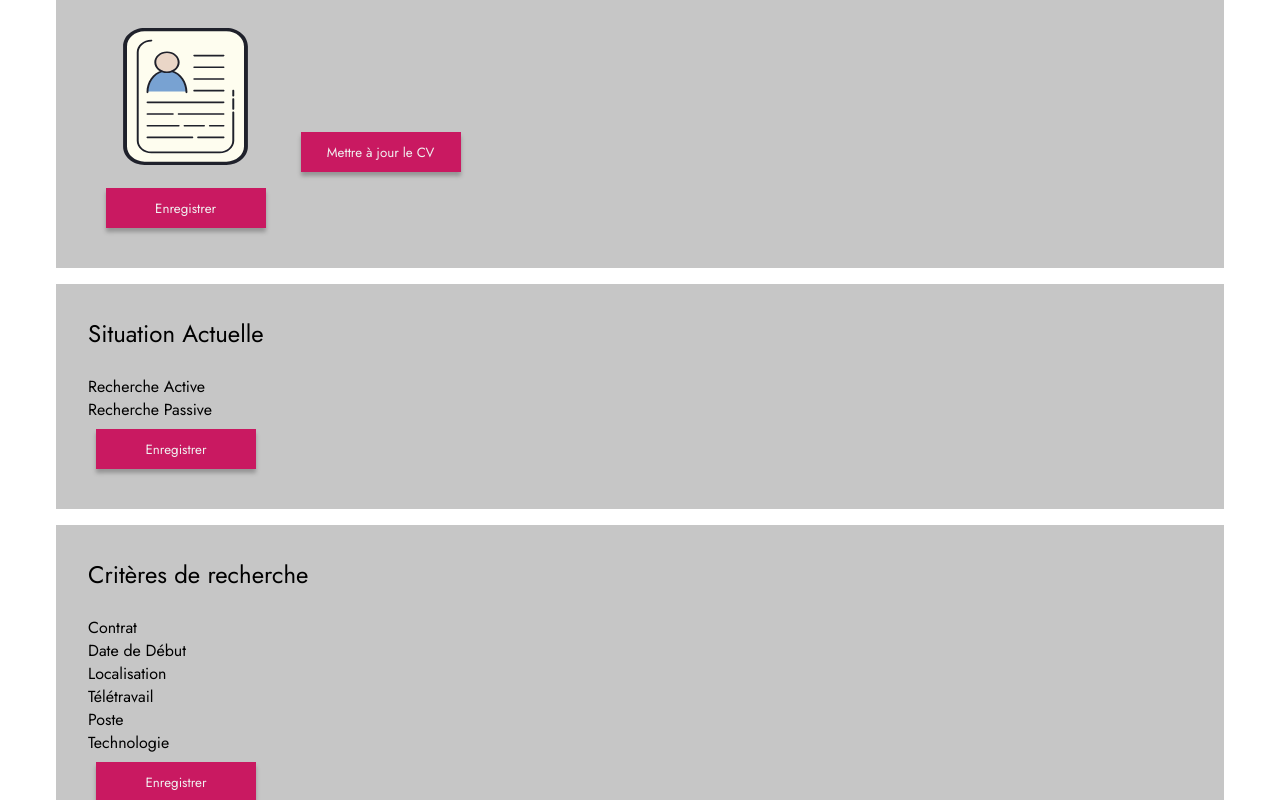
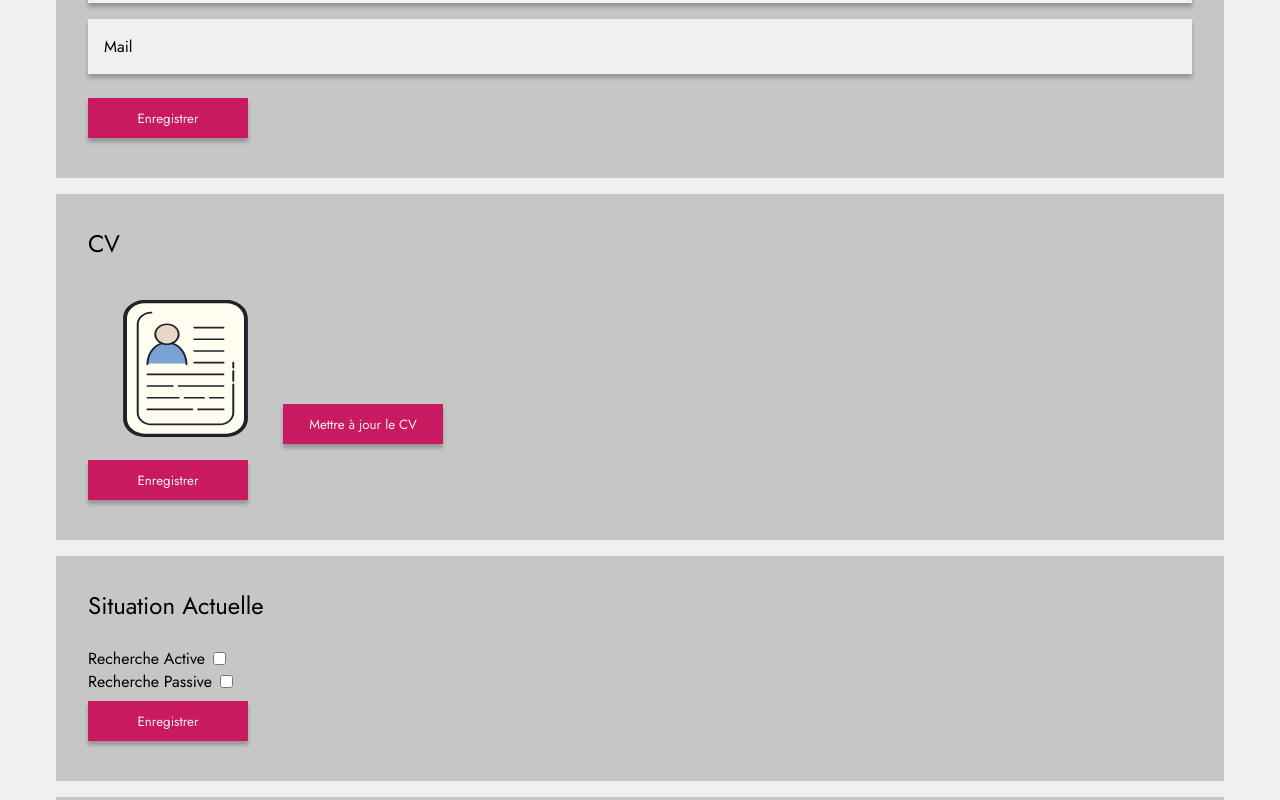
Before and after one commit to ydainna/2022-09-JS-RemoteFR-LesCrewStillants-P3-Externatic, a React (Vite) app in the folder frontend/: page / in a window 1280 px wide. Shown: the part 820-1620 px from the top of the page. Built offline with nearby package versions, Linux system fonts and the light colour scheme.

Commit message:
some minor fixes and some improvements to user profile components

```diff
--- a/frontend/src/App.scss
+++ b/frontend/src/App.scss
@@ -11,4 +11,5 @@ button {
 
 body {
   overflow-x: hidden;
+  background-color: $primary-color;
 }
--- a/frontend/src/components/UserProfile/currentSituation/CurrentSituation.jsx
+++ b/frontend/src/components/UserProfile/currentSituation/CurrentSituation.jsx
@@ -4,8 +4,14 @@ export default function CurrentSituation() {
   return (
     <section id="currentSituation">
       <h1>Situation Actuelle</h1>
-      <p>Recherche Active</p>
-      <p>Recherche Passive</p>
+      <p>
+        Recherche Active <input type="checkbox" />
+      </p>
+
+      <p>
+        Recherche Passive <input type="checkbox" />
+      </p>
+
       <button type="button">Enregistrer</button>
     </section>
   );
--- a/frontend/src/components/UserProfile/currentSituation/CurrentSituation.scss
+++ b/frontend/src/components/UserProfile/currentSituation/CurrentSituation.scss
@@ -4,15 +4,29 @@
   background-color: $secondary-color-three;
   padding: $basic-space;
   margin: $basic-space 0;
+  display: flex;
+  flex-direction: column;
+  align-items: center;
 
   @media screen and (min-width: 720px) {
     margin: $basic-space $basic-space * 3.5;
     padding: $basic-space * 2;
+    align-items: flex-start;
   }
 
   h1 {
+    align-self: flex-start;
     margin-bottom: $basic-space * 1.5;
     font-weight: 500;
+  }
+
+  p {
+    display: flex;
+    gap: $half-space;
+
+    input[type="checkbox"] {
+      background-color: $primary-color;
+    }
   }
 
   button {
@@ -23,6 +37,6 @@
     background-color: $brand-color;
     border: none;
     color: $primary-color;
-    margin: 0.5rem;
+    margin: 0.5rem 0;
   }
 }
--- a/frontend/src/components/UserProfile/cv/Cv.scss
+++ b/frontend/src/components/UserProfile/cv/Cv.scss
@@ -49,7 +49,7 @@
       display: block;
 
       @media screen and (min-width: 720px) {
-        margin-left: $basic-space * 1.1;
+        margin: 0.5rem 0;
       }
     }
   }
--- a/frontend/src/components/UserProfile/parameters/Parameters.scss
+++ b/frontend/src/components/UserProfile/parameters/Parameters.scss
@@ -30,7 +30,7 @@
     background-color: $brand-color;
     border: none;
     color: $primary-color;
-    margin: 0.5rem;
+    margin: 0.5rem 0;
 
     &:last-of-type {
       background-color: #c10f0f;
--- a/frontend/src/components/UserProfile/presentation/Presentation.scss
+++ b/frontend/src/components/UserProfile/presentation/Presentation.scss
@@ -20,15 +20,24 @@
     flex-direction: column;
     align-items: center;
     gap: $basic-space;
+    margin-bottom: $basic-space;
 
     @media screen and (min-width: 720px) {
       flex-direction: row;
       align-items: flex-end;
+      margin-bottom: $basic-space * 2;
     }
 
     img {
       border-radius: 300px;
     }
+  }
+
+  p {
+    background-color: $primary-color;
+    padding: $basic-space;
+    margin-bottom: $basic-space;
+    box-shadow: 0px 4px 4px rgba(0, 0, 0, 0.25);
   }
 
   button {
@@ -39,6 +48,6 @@
     background-color: $brand-color;
     border: none;
     color: $primary-color;
-    margin: 0.5rem;
+    margin: 0.5rem 0;
   }
 }
--- a/frontend/src/components/UserProfile/searchParameters/SearchParameters.scss
+++ b/frontend/src/components/UserProfile/searchParameters/SearchParameters.scss
@@ -15,6 +15,13 @@
     font-weight: 500;
   }
 
+  p {
+    background-color: $primary-color;
+    padding: $basic-space;
+    margin-bottom: $basic-space;
+    box-shadow: 0px 4px 4px rgba(0, 0, 0, 0.25);
+  }
+
   button {
     box-shadow: 0px 4px 4px rgba(0, 0, 0, 0.25);
     min-width: 10rem;
@@ -23,6 +30,6 @@
     background-color: $brand-color;
     border: none;
     color: $primary-color;
-    margin: 0.5rem;
+    margin: 0.5rem 0;
   }
 }
```
